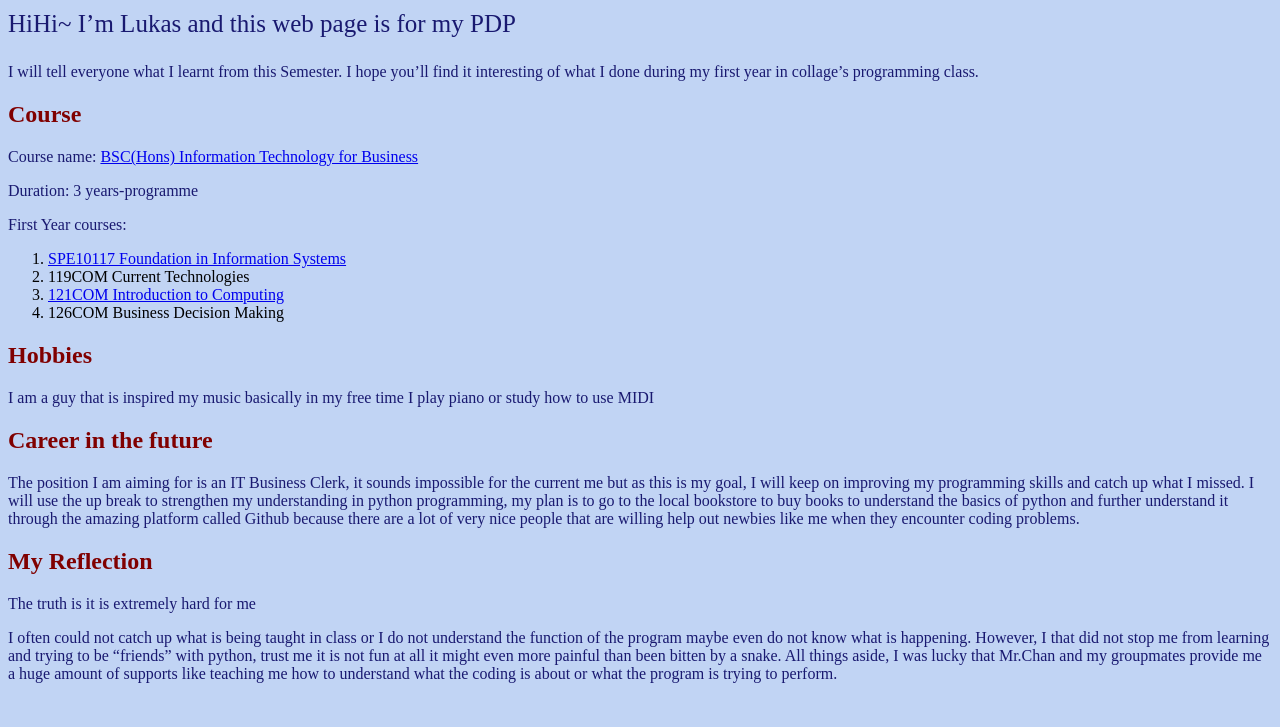
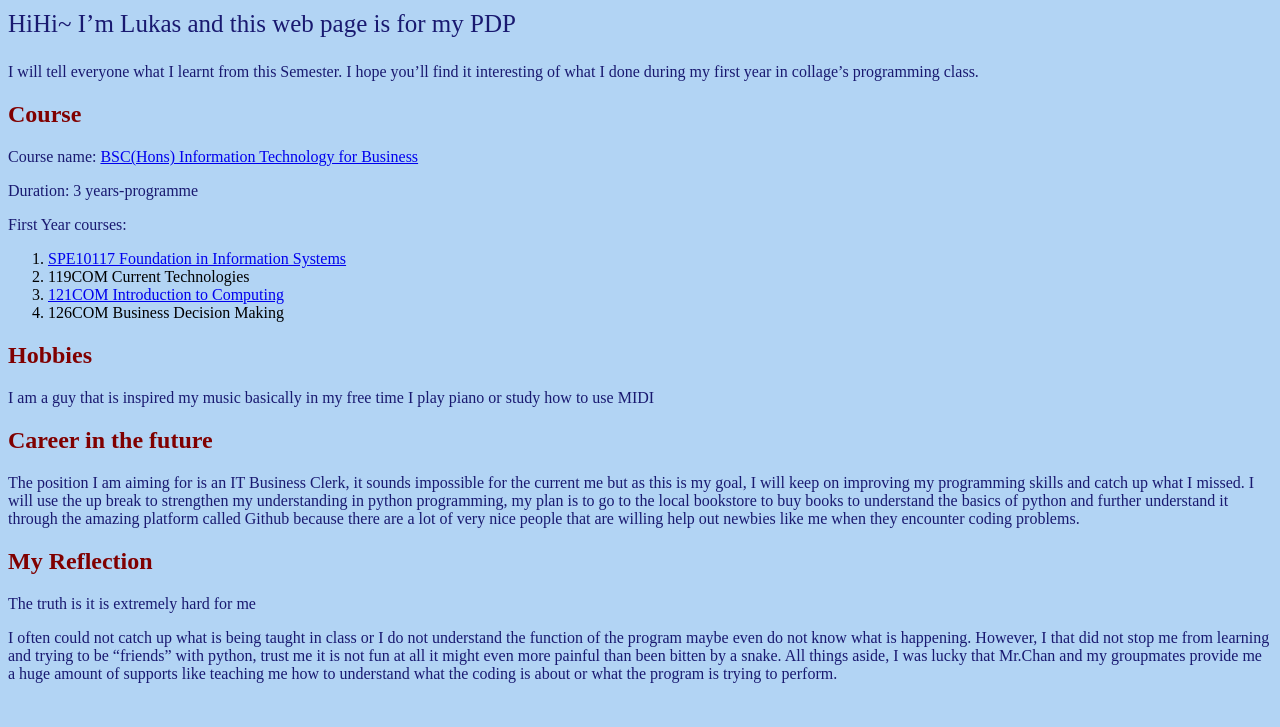
Before and after one commit to Lemonkas/Lemonkas.github.io, a plain HTML site: page index.html in a window 1280 px wide. Shown: the part 73-800 px from the top of the page. Drawn offline with Linux system fonts and the light colour scheme.

Commit message:
Update index.html

```diff
--- a/index.html
+++ b/index.html
@@ -12,7 +12,7 @@
  text-align: right;
  }
 body {
-  background-color: rgba(50, 115, 220, 0.3);
+  background-color: rgba(0 115, 220, 0.3);
 }
 
 h1 {
```
